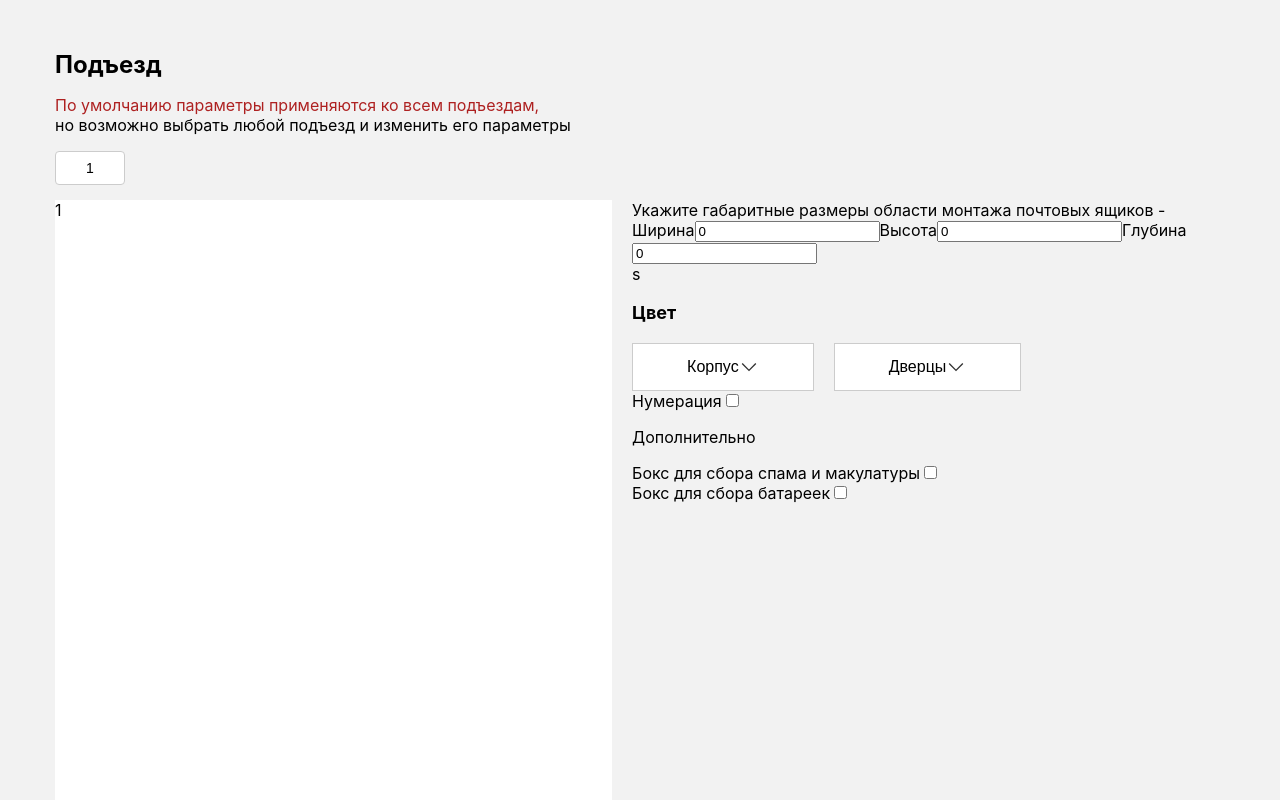
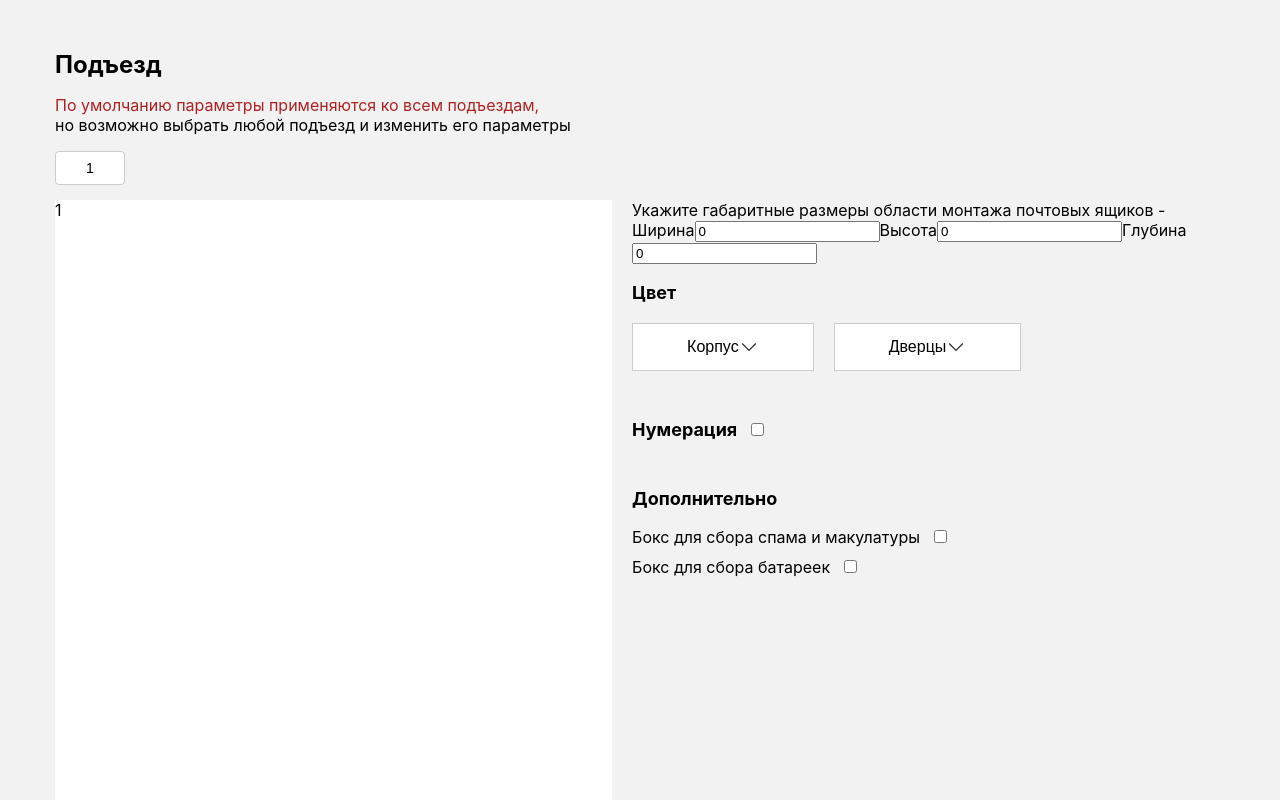
Before and after one commit to SovaaaQ/boxes, a React (Create React App) app: page / in a window 1280 px wide. Shown: the part 492-1292 px from the top of the page. Built offline with nearby package versions, Linux system fonts and the light colour scheme.

Commit message:
spamFriday

```diff
--- a/src/App.js
+++ b/src/App.js
@@ -20,7 +20,7 @@ function App() {
             1
           </div>
           <div>
-            <SizeMailbox/>s
+            <SizeMailbox/>
             <ColorChoice/>
             <SpamAndBatteries/>
           </div>
--- a/src/component/SpamAndBAtteries/SpamAndBatteries.css
+++ b/src/component/SpamAndBAtteries/SpamAndBatteries.css
@@ -1,6 +1,22 @@
 .number_yes{
     font-weight: 700;
-    font-size: 36px;
-    margin-top: 64px;
+    font-size: 18px;
+    margin-top: 48px;
+    display: flex;
+    flex-direction: row;
+    gap: 10px;
+    align-items: center;
+}
 
+.spam{
+    display: flex;
+    flex-direction: row;
+    gap: 10px;
+    align-items: center;
 }
+
+.doubleSpam{
+    display: flex;
+    flex-direction: column;
+    gap: 10px;
+}
--- a/src/component/SpamAndBAtteries/SpamAndBatteries.jsx
+++ b/src/component/SpamAndBAtteries/SpamAndBatteries.jsx
@@ -1,4 +1,4 @@
-import './SpamAndBatteries';
+import './SpamAndBatteries.css';
 
 import React, { useState } from 'react';
 
@@ -20,8 +20,9 @@ const SpamAndBatteries = () => {
                     onChange={handleCheckboxChange}
                 />
             </div>
-        <p>Дополнительно</p>
-        <div>
+            <p className='number_yes'>Дополнительно</p>
+            <div className='doubleSpam'>
+                <div className='spam'>
                     <label htmlFor="yes">Бокс для сбора спама и макулатуры</label>
                     <input
                         type="checkbox"
@@ -30,7 +31,7 @@ const SpamAndBatteries = () => {
                         onChange={handleCheckboxChange}
                     />
                 </div>
-        <div>
+                <div className='spam'>
                     <label htmlFor="yes">Бокс для сбора батареек</label>
                     <input
                         type="checkbox"
@@ -39,6 +40,9 @@ const SpamAndBatteries = () => {
                         onChange={handleCheckboxChange}
                     />
                 </div>
+            </div>
+
+
         </>
     );
 }
```
Lines whose indentation alone changed are shown as unchanged.
